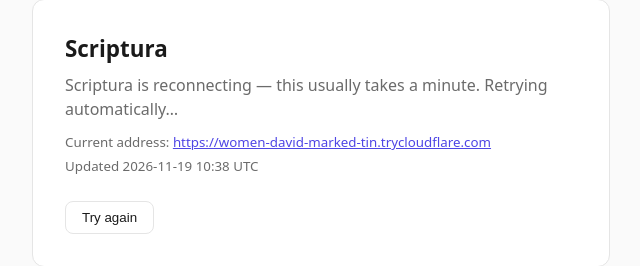
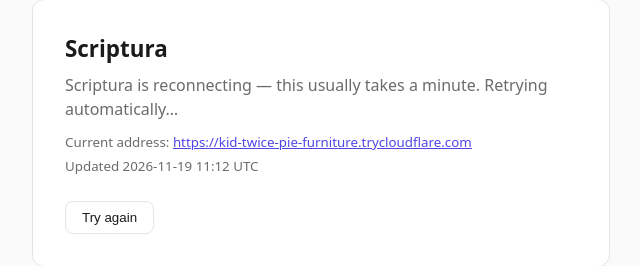
Before and after one commit to Ro-wdy/scriptura-link, a plain HTML site: page index.html in a window 1280 px wide. Shown: the part 267-533 px from the top of the page, 319-959 px from the left. Drawn offline with Linux system fonts and the light colour scheme; no server answers.

Commit message:
Tunnel address is now https://kid-twice-pie-furniture.trycloudflare.com

```diff
--- a/index.html
+++ b/index.html
@@ -24,7 +24,7 @@
 <main>
   <h1>Scriptura</h1>
   <p id="status"><span class="spinner"></span>Checking whether the app is up…</p>
-  <p><small>Current address: <a id="link" href="https://women-david-marked-tin.trycloudflare.com">https://women-david-marked-tin.trycloudflare.com</a><br>Updated 2026-11-19 10:38 UTC</small></p>
+  <p><small>Current address: <a id="link" href="https://kid-twice-pie-furniture.trycloudflare.com">https://kid-twice-pie-furniture.trycloudflare.com</a><br>Updated 2026-11-19 11:12 UTC</small></p>
   <button id="retry" hidden type="button">Try again</button>
 </main>
 <script>
@@ -49,7 +49,7 @@
      republishes within a minute or two), so this retries on its own rather
      than making the visitor keep pressing a button. */
   var RAW = "https://raw.githubusercontent.com/Ro-wdy/scriptura-link/main/current.txt";
-  var BAKED = "https://women-david-marked-tin.trycloudflare.com";
+  var BAKED = "https://kid-twice-pie-furniture.trycloudflare.com";
   var statusEl = document.getElementById("status");
   var linkEl = document.getElementById("link");
   var retryEl = document.getElementById("retry");
```
Also changed, not shown: current.txt.
